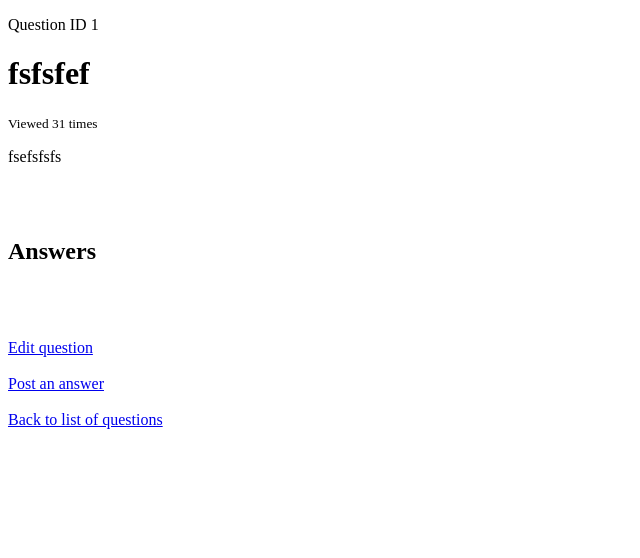
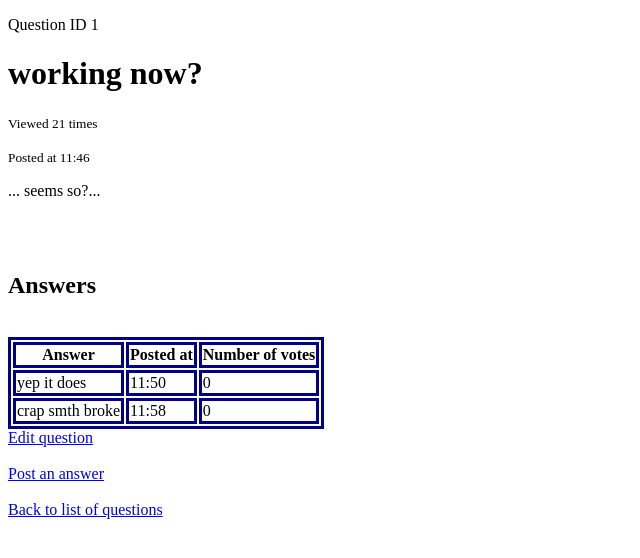
Before and after one commit to snowymountainpass/AskMate, a Flask app: page /entry/1 in a window 1280 px wide. Shown: the top 558 px of the page, without its empty margins (0-640 px from the left). Run offline with Flask 2, Linux system fonts and the light colour scheme.

Commit message:
pages now properly show time of posting

```diff
--- a/main.py
+++ b/main.py
@@ -27,8 +27,18 @@ def get_entry(id):
         answer_all = read_answers(id)
         answer = []
         for element in answer_all:
+            answer_headings = ["message", "submission_time", "vote_number"]
+            current_information = []
             if element["question_id"] == str(id):
-                answer.append(element["message"])
+                message_val = element["message"]
+                current_information.append(message_val)
+                sub_time = element["submission_time"]
+                current_information.append(sub_time)
+                vote_nr = element["vote_number"]
+                current_information.append(vote_nr)
+
+                compile_answer = {answer_headings[i]: current_information[i] for i in range(len(answer_headings))}
+                answer.append(compile_answer)
     except TypeError:
         print("hahahaha i crashed stuff @ accessing an entry")
         answer = None
@@ -37,18 +47,21 @@ def get_entry(id):
         title = entry["title"]
         message = entry["message"]
         view_count = entry["view_number"]
+        submission_time = entry["submission_time"]
 
         return render_template(
             "entry.html",
             title=title,
             message=message,
             view_count=view_count,
+            submission_time=submission_time,
             id=id,
         )
     else:
         title = entry["title"]
         message = entry["message"]
         view_count = entry["view_number"]
+        submission_time = entry["submission_time"]
 
         answer = answer
         print(f"This is what is passed to the html : {answer}")
@@ -58,6 +71,7 @@ def get_entry(id):
             title=title,
             message=message,
             view_count=view_count,
+            submission_time=submission_time,
             answer=answer,
             id=id,
         )
--- a/sample_data/__init__.py
+++ b/sample_data/__init__.py
@@ -1,6 +1,7 @@
 import csv
 import random
 import string
+import time
 
 FIELDNAMES = ["id", "submission_time", "view_number", "vote_number", "title", "message"]
 
@@ -23,6 +24,12 @@ def generate_key():
     return int("".join(new_id))
 
 
+def get_time():
+    named_tuple = time.localtime()
+    current_time= time.strftime("%H:%M", named_tuple)
+    return current_time
+
+
 def read_all_entries(file, header):
     output = []
     with open(file, mode="r") as file:
@@ -42,7 +49,7 @@ def insert_entry(title, message):
             writer.writerow(
                 {
                     "id": count,
-                    "submission_time": generate_key(),
+                    "submission_time": get_time(),
                     "view_number": 1,
                     "vote_number": 0,
                     "title": title,
@@ -65,7 +72,7 @@ def insert_answer(id, message):
             writer.writerow(
                 {
                     "id": count,
-                    "submission_time": generate_key(),
+                    "submission_time": get_time(),
                     "vote_number": 0,
                     "question_id": id,
                     "message": message,
--- a/sample_data/answer.csv
+++ b/sample_data/answer.csv
@@ -1,2 +1,6 @@
 id,submission_time,vote_number,question_id,message
-0,23302,0,10,wow
+0,11:47,0,0,yep it is
+1,11:50,0,1,yep it does
+2,11:57,0,0,hmmmmm
+3,11:57,0,0,?
+4,11:58,0,1,crap smth broke
--- a/sample_data/question.csv
+++ b/sample_data/question.csv
@@ -1,12 +1,7 @@
 id,submission_time,view_number,vote_number,title,message
-0,5544,23,4,ceva,super1
-1,20419,30,0,fsfsfef,fsefsfsfs
-2,44609,6,0,ffffffff,fffffff
-3,47167,2,0,fsfsdfssssss,ssssssssssssss
-4,43293,2,0,neata,neata neata
-5,42562,4,0,miau,miau miau
-6,49886,5,0,ffasfawfawfafa,fawfwfawfafa
-7,79012,7,0,daadawdada,adwddaw
-8,37913,11,0,fsfs,ceva
-9,16853,8,0,wonderful,no? ????
-10,74696,6,0,smth new,????  !!!!!
+0,11:45,17,0,new question,"is the time function working?
+
+...?"
+1,11:46,20,0,working now?,"...
+
+seems so?..."
--- a/templates/entry.html
+++ b/templates/entry.html
@@ -6,14 +6,32 @@
 <p>Question ID {{id}}</p>
 <h1>{{ title }}</h1>
 <p><small>Viewed {{ view_count }} times</small></p>
+<p><small>Posted at {{ submission_time }}</small></p>
 <p>{{ message }}</p>
 
 <br><br>
 
 <h2>Answers</h2><br>
-{% for element in answer%}
-            <p>{{element}}</p>
-{% endfor %}<br><br>
+<table>
+    <thead>
+    <tr>
+        <th>Answer</th>
+        <th>Posted at</th>
+        <th>Number of votes</th>
+    </tr>
+    </thead>
+    <tbody>
+    {% for element in answer%}
+    <tr>
+        <td>{{element.message}}</td>
+        <td>{{element.submission_time}}</td>
+        <td>{{element.vote_number}}</td>
+    </tr>
+    {% endfor %}
+    </tbody>
+</table>
+
+
 <a href="{{ url_for( 'editting', id=id ) }}">Edit question</a><br><br>
 <a href="{{ url_for( 'enter_answer', id=id ) }}">Post an answer</a><br><br>
 <a href="{{ url_for( 'index' ) }}">Back to list of questions</a>
--- a/templates/index.html
+++ b/templates/index.html
@@ -23,6 +23,7 @@
             <th>Title</th>
             <th>Message</th>
             <th>View count</th>
+            <th>Submitted at</th>
         </tr>
     </thead>
     <tbody>
@@ -35,6 +36,7 @@
             </td>
             <td>{{ e.message }}</td>
             <td>{{ e.view_number }}</td>
+            <td>{{ e.submission_time}}</td>
         </tr>
         {% endfor %}
     </tbody>
```
